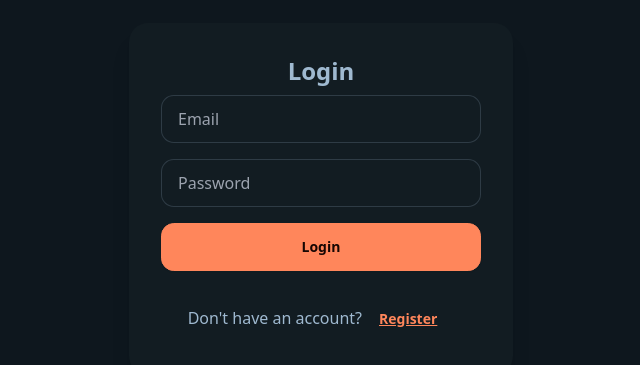
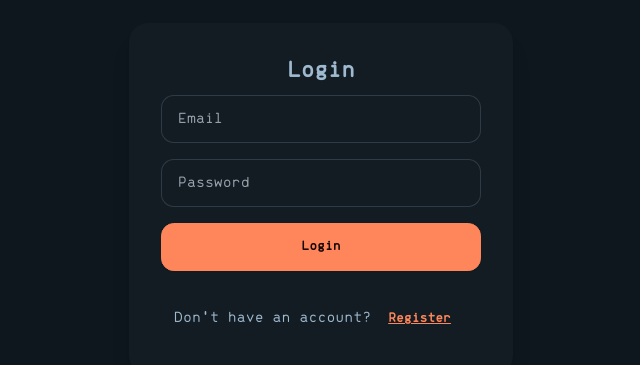
Before and after one commit to AkiTheMemeGod/spendit-mern, a React app in the folder frontend/: page / in a window 1280 px wide. Shown: the part 201-566 px from the top of the page, without its empty margins (319-959 px from the left). Built offline with nearby package versions, Linux system fonts and the light colour scheme; the HTML template or start-up script is replaced by a standard one.

Commit message:
feat: add BrassMono font-face and apply it to body for improved typography

```diff
--- a/frontend/src/index.css
+++ b/frontend/src/index.css
@@ -1,3 +1,14 @@
 @tailwind base;
 @tailwind components;
 @tailwind utilities;
+
+@font-face {
+  font-family: 'brassMono';
+  src: url('/fonts/brassMono-Regular.ttf') format('truetype');
+  font-weight: normal;
+  font-style: normal;
+}
+
+body {
+  font-family: 'brassMono', monospace;
+}
```
